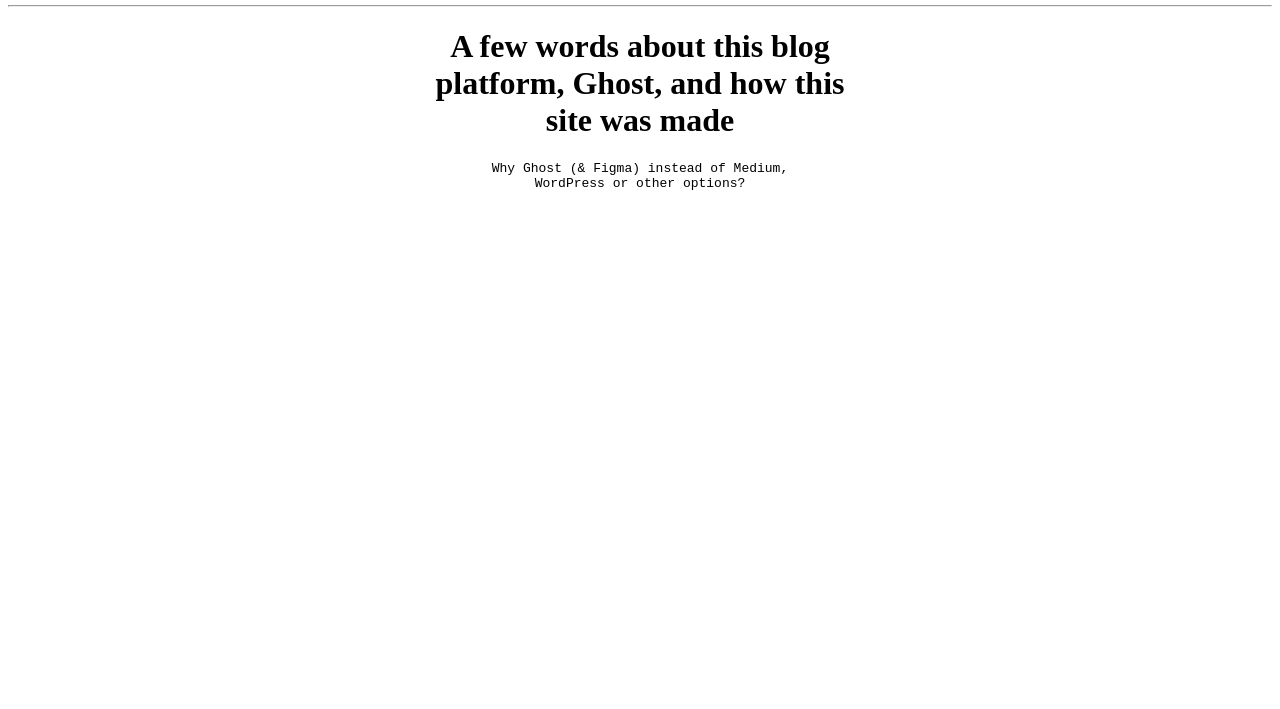
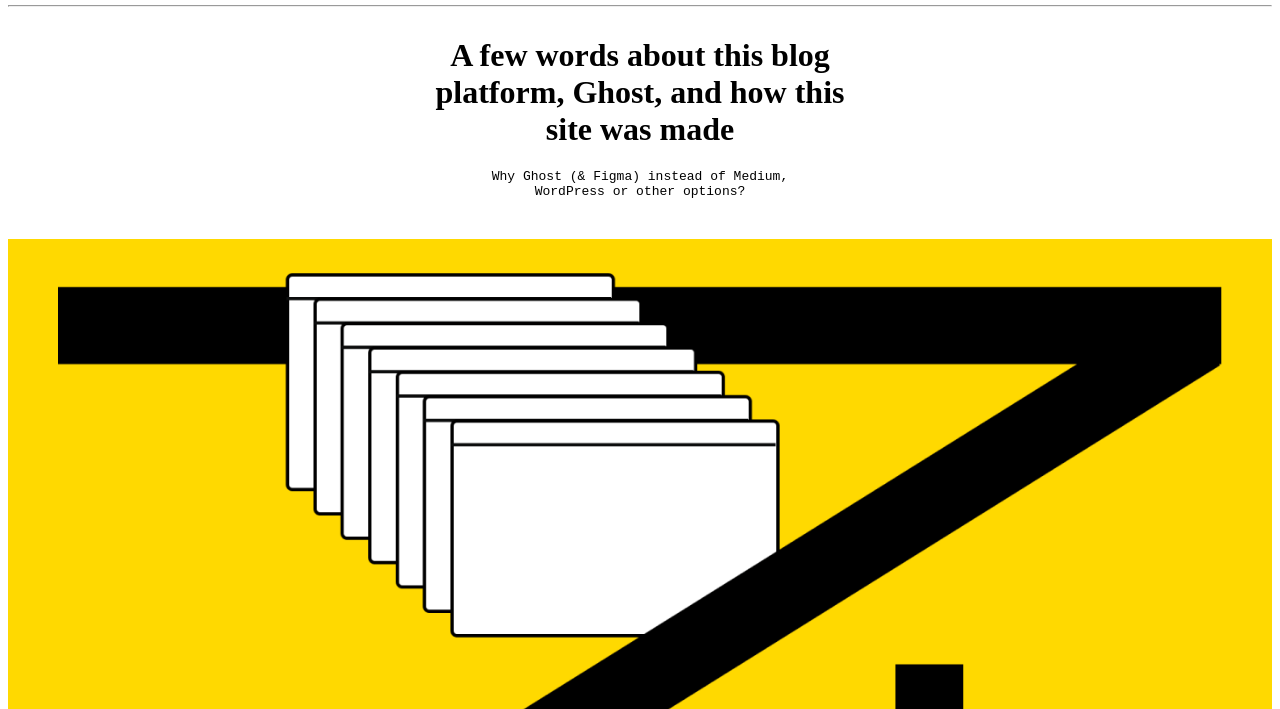
Before and after one commit to sarmadshakeel/Assignment-2, a plain HTML site: page index.html in a window 1280 px wide. Shown: the part 91-800 px from the top of the page. Drawn offline with Linux system fonts and the light colour scheme.

Commit message:
add image and style it

```diff
--- a/index.html
+++ b/index.html
@@ -29,6 +29,9 @@
         <p id="second">Why Ghost (& Figma) instead of Medium, WordPress or other options?</p>
         </center>
      </div>
+     <div class="main-img">
+        <img src="./images/image 2 (1).png" alt="">
+     </div> <hr>
 </body>
 
 </html>
--- a/style.css
+++ b/style.css
@@ -23,7 +23,7 @@
     font-family: sans-serif;
 }
 .main{
-
+  margin-top: 30px;
 }
 #first{
     width: 33%;
@@ -32,3 +32,10 @@
     font-family: monospace;
     width: 26%;
 }
+.main-img{
+    margin-top: 40px;
+}
+.main-img img{
+   width: 100%;
+   height: 50%;
+}
```
